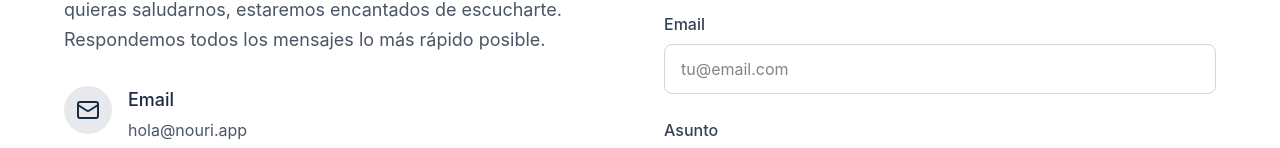
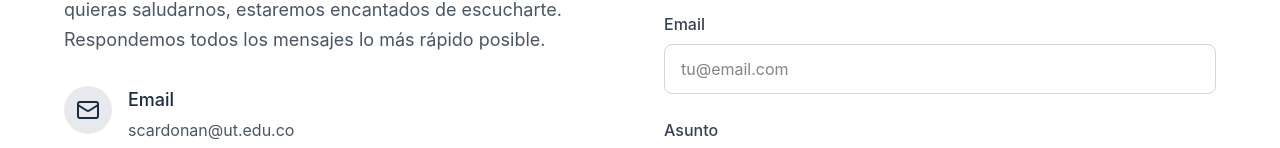
Before and after one commit to SantiagoCN69/NouriApp, a React (Vite) app: page /contacto in a window 1280 px wide. Shown: the part 637-785 px from the top of the page. Built offline with nearby package versions, Linux system fonts and the light colour scheme.

Commit message:
fix gmail

```diff
--- a/src/app/pages/Contacto.tsx
+++ b/src/app/pages/Contacto.tsx
@@ -56,7 +56,7 @@ export default function Contacto() {
                       href="mailto:hola@nouri.app"
                       className={`${isDarkMode ? 'text-gray-300 hover:text-white' : 'text-gray-600 hover:text-[#1A2B44]'} transition`}
                     >
-                      hola@nouri.app
+                      scardonan@ut.edu.co
                     </a>
                   </div>
                 </div>
```
